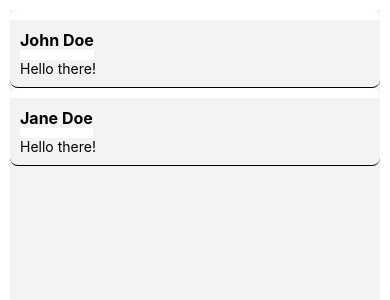
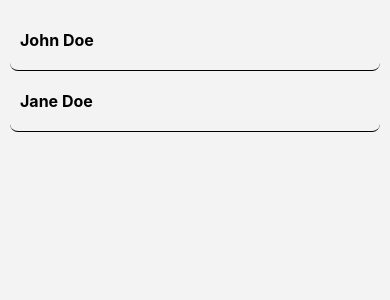
Before and after one commit to ameya-bhurke/mintex-mob, a React Native app: screen /ContactsScreen in a window 390 px wide. Shown: the top 300 px of the page. Built offline with nearby package versions, Linux system fonts and the light colour scheme.

Commit message:
updated screens

```diff
--- a/App.tsx
+++ b/App.tsx
@@ -2,7 +2,7 @@ import * as React from 'react';
 import { NavigationContainer, DefaultTheme } from '@react-navigation/native';
 import { createNativeStackNavigator } from '@react-navigation/native-stack';
 import { LoginScreen } from './screens/LoginScreen';
-import { RootStackParamList } from './screens/types';
+import { backgroundColor, RootStackParamList } from './screens/types';
 import { ContactsScreen } from './screens/ContactsScreen';
 import { RegistrationScreen } from './screens/RegistrationScreen';
 import { StyleSheet } from 'react-native';
@@ -43,7 +43,7 @@ const AppTheme = {
     ...DefaultTheme,
     colors: {
         ...DefaultTheme.colors,
-        background: '#F3F3F3',
-        border: '#F3F3F3',
+        background: backgroundColor,
+        border: backgroundColor,
     },
   };
--- a/components/Message.tsx
+++ b/components/Message.tsx
@@ -1,25 +1,35 @@
 import { StyleSheet, Text, View } from "react-native";
 import { MessageDirection } from "../model/types";
+import { backgroundColor } from "../screens/types";
 
 interface MessageProps {
     id: string
     content: string
     date: Date
-    direction: MessageDirection
+    direction: MessageDirection | undefined
 }
 
 export const Message = ({id, content, date, direction}: MessageProps) => {
+    const directedMessage = () => {
+        console.log(`Direction: ${direction}`)
+        if (direction && direction === 'out') {
+            return <Text style={styles.contentOut}>{content}</Text>
+        }
+
+        console.log(`rendering in message`)
+
+        return <Text style={styles.contentIn}>{content}</Text>
+    }
+
     return <View style={styles.container}>
         <View>
             <Text style={styles.id}>{id}</Text>
         </View>
         <View>
-            <Text style={styles.content}>{content}</Text>
+            {directedMessage}
         </View>
     </View>
 }
-
-const backgroundColor = 'white'
 
 const styles = StyleSheet.create({
     container: {
@@ -42,7 +52,12 @@ const styles = StyleSheet.create({
         alignItems: 'flex-start',
         justifyContent: 'flex-start',
     },
-    content: {
+    contentIn: {
+        flex: 1,
+        alignItems: 'flex-start',
+        justifyContent: 'flex-start',
+    },
+    contentOut: {
         flex: 1,
         alignItems: 'flex-start',
         justifyContent: 'flex-start',
--- a/screens/ContactsScreen.tsx
+++ b/screens/ContactsScreen.tsx
@@ -1,13 +1,14 @@
 import { StyleSheet, Text, TouchableOpacity, View } from 'react-native'
 import { Message } from '../components/Message'
+import { Contact } from '../model/types'
 import { useStores } from '../stores/stores'
-import { ContactsScreenProps } from './types'
+import { backgroundColor, ContactsScreenProps } from './types'
 
 export const ContactsScreen = ({navigation}: ContactsScreenProps) => {
     const { contactStore, messageStore } = useStores()
 
-    const _onPressMessage = () => {
-        navigation.navigate('MessagesScreen')
+    const _onPressMessage = (contact: Contact) => {
+        navigation.navigate('MessagesScreen', {contact})
     }
 
     const messages  = contactStore.getAll().map(contact => {
@@ -15,13 +16,13 @@ export const ContactsScreen = ({navigation}: ContactsScreenProps) => {
         else {
             const msg = messageStore.getMessageListFor(contact)[0]
             return <TouchableOpacity
-                onPress={_onPressMessage}
+                onPress={() => _onPressMessage(contact)}
             >
                 <Message
                     id={contact.name}
                     content={msg.content}
                     date={msg.time}
-                    direction={msg.direction}
+                    direction={undefined}
                 />
             </TouchableOpacity>}})
 
@@ -31,8 +32,6 @@ export const ContactsScreen = ({navigation}: ContactsScreenProps) => {
         </View>
     </View>
 }
-
-const backgroundColor = 'white'
 
 const styles = StyleSheet.create({
     container: {
--- a/screens/MessagesScreen.tsx
+++ b/screens/MessagesScreen.tsx
@@ -3,20 +3,18 @@ import { Message } from '../components/Message'
 import { useStores } from '../stores/stores'
 import { MessagesScreenProps } from './types'
 
-export const MessagesScreen = (navigation: MessagesScreenProps) => {
-    const { contactStore, messageStore } = useStores()
+export const MessagesScreen = ({route, navigation}: MessagesScreenProps) => {
+    const { messageStore } = useStores()
 
+    const {contact} = route.params
 
-    const messages  = contactStore.getAll().map(contact => {
-        if(messageStore.getMessageListFor(contact).length == 0) return null
-        else {
-            const msg = messageStore.getMessageListFor(contact)[0]
-            return <Message
-            id={contact.name}
+    const messages = messageStore.getMessageListFor(contact).
+        map(msg => <Message
+            id={msg.author}
             content={msg.content}
             date={msg.time}
             direction={msg.direction}
-        />}})
+        />)
 
     return <View style={styles.container}>
         <View>
--- a/screens/types.ts
+++ b/screens/types.ts
@@ -1,9 +1,10 @@
 import type { NativeStackScreenProps } from '@react-navigation/native-stack'
+import { Contact } from '../model/types'
 
 export type RootStackParamList = {
     LoginScreen: undefined
     ContactsScreen: undefined
-    MessagesScreen: undefined
+    MessagesScreen: {contact: Contact}
     RegistrationScreen: undefined
 }
 
@@ -11,3 +12,5 @@ export type LoginScreenProps = NativeStackScreenProps<RootStackParamList, 'Login
 export type ContactsScreenProps = NativeStackScreenProps<RootStackParamList, 'ContactsScreen'>
 export type MessagesScreenProps = NativeStackScreenProps<RootStackParamList, 'MessagesScreen'>
 export type RegistrationScreenProps = NativeStackScreenProps<RootStackParamList, 'RegistrationScreen'>
+
+export const backgroundColor = '#F3F3F3'
```
